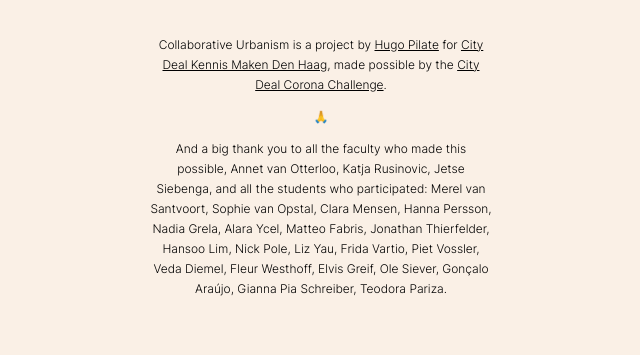
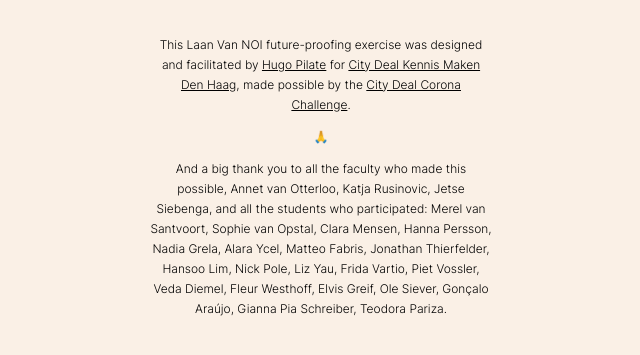
Before and after one commit to Juzbox/CID_Microsite, a plain HTML site: page index.html in a window 1280 px wide. Shown: the part 8862-9217 px from the top of the page, without its empty margins (319-959 px from the left). Drawn offline with nearby package versions, Linux system fonts and the light colour scheme.

Commit message:
Update index.html

```diff
--- a/index.html
+++ b/index.html
@@ -6,8 +6,8 @@
 
     <meta http-equiv="x-ua-compatible" content="ie=edge">
 
-    <title>Collaborative Urbanism</title>
-
+    <title>Laan Van NOI Redesign</title>
+<link rel="shortcut icon" type="image/jpg" href="assets/logoKMDH.png"/>
 
     <meta name="viewport" content="width=device-width, initial-scale=1.0">
 
@@ -460,7 +460,7 @@
 <br><br>
                 <img src="assets/Logo%20KMDH.jpg" width="150px">
 <br><br>
-                <p><span>Collaborative Urbanism is a project by <a href="https://www.hugopilate.com/" target="_blank">Hugo Pilate</a> for <a href="https://www.kennismakendenhaag.nl/over-city-deal-kennis-maken" target="_blank">City Deal Kennis Maken Den Haag</a>, made possible by the <a href="https://agendastad.nl/eerste-aanvragen-corona-challenge-goedgekeurd/" target="_blank">City Deal Corona Challenge</a>. </span></p>
+                <p><span>This Laan Van NOI future-proofing exercise was designed and facilitated by <a href="https://www.hugopilate.com/" target="_blank">Hugo Pilate</a> for <a href="https://www.kennismakendenhaag.nl/over-city-deal-kennis-maken" target="_blank">City Deal Kennis Maken Den Haag</a>, made possible by the <a href="https://agendastad.nl/eerste-aanvragen-corona-challenge-goedgekeurd/" target="_blank">City Deal Corona Challenge</a>. </span></p>
 <p>🙏</p>
 <p>And a big thank you to all the faculty who made this possible, Annet van Otterloo, Katja Rusinovic, Jetse Siebenga, and all the students who participated: Merel van Santvoort, Sophie van Opstal, Clara Mensen, Hanna Persson, Nadia Grela, Alara Ycel, Matteo Fabris, Jonathan Thierfelder, Hansoo Lim, Nick Pole, Liz Yau, Frida Vartio, Piet Vossler, Veda Diemel, Fleur Westhoff, Elvis Greif, Ole Siever, Gonçalo Araújo, Gianna Pia Schreiber, Teodora Pariza.
 
```
